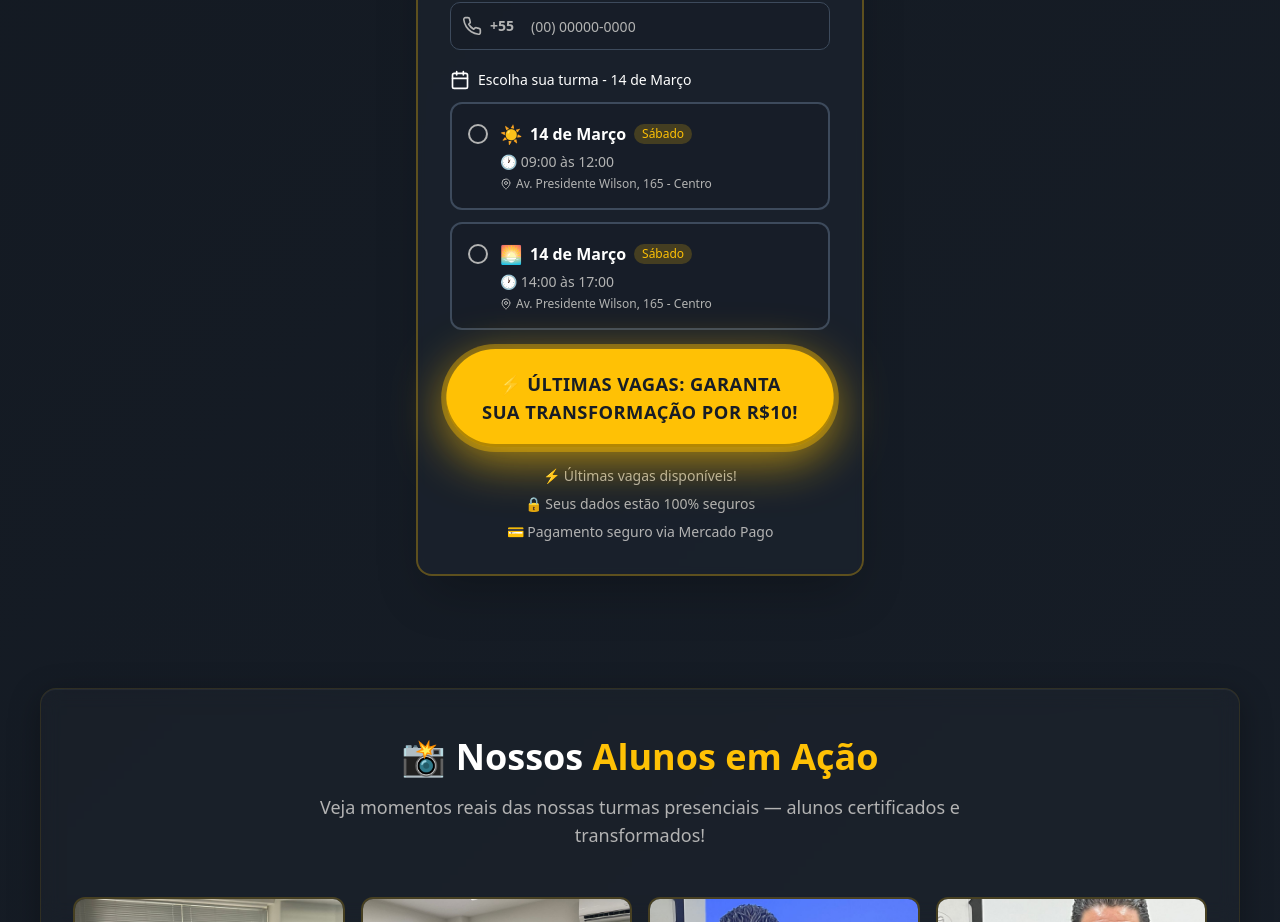
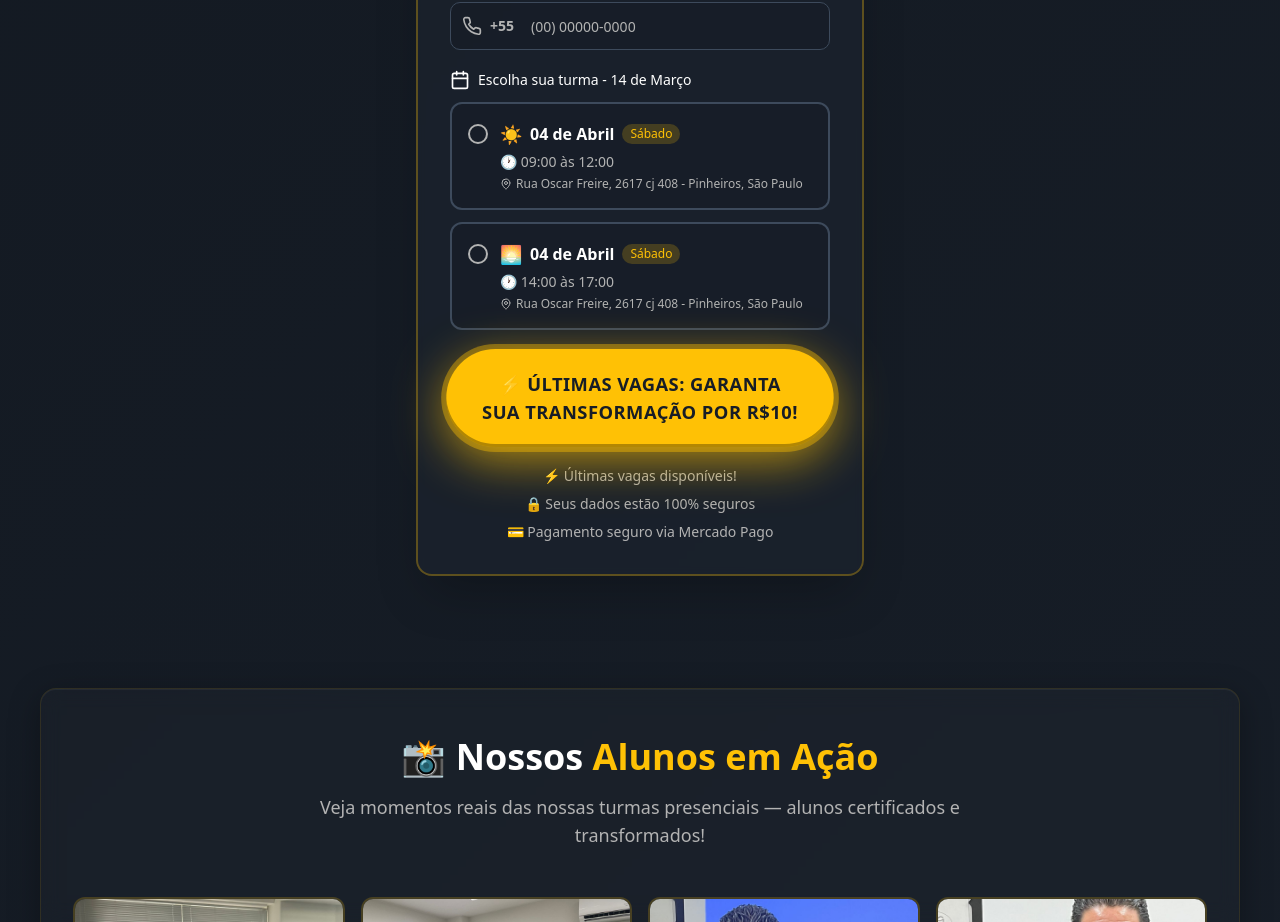
Before and after one commit to pedromurari/idmpelobrasil-13-sp, a React (Vite) app: page / in a window 1280 px wide. Shown: the part 1400-2322 px from the top of the page. Built offline with nearby package versions, Linux system fonts and the light colour scheme; the HTML template or start-up script is replaced by a standard one.

Commit message:
Preceding changes

```diff
--- a/src/components/EnrollmentForm.tsx
+++ b/src/components/EnrollmentForm.tsx
@@ -8,25 +8,25 @@ import { User, Phone, Loader2, Calendar, MapPin } from "lucide-react";
 type TurmaOption = "07mar_manha" | "07mar_tarde" | null;
 
 const TURMA_CONFIG = {
-  "07mar_manha": {
-    label: "14/03 - Manhã",
-    data: "14 de Março",
+  "04abr_manha": {
+    label: "04/04 - Manhã",
+    data: "04 de Abril",
     diaSemana: "Sábado",
     horario: "09:00 às 12:00",
-    endereco: "Av. Presidente Wilson, 165 - Centro",
+    endereco: "Rua Oscar Freire, 2617 cj 408 - Pinheiros, São Paulo",
     enderecoDefinido: true,
-    sheetUrl: "https://script.google.com/macros/s/AKfycbzjfP4vl7CXoV7oztjfulh3s__XN4GLbDvupGL8YfrFxZCsT3JqsiTTYa_4giITjsvCMg/exec",
-    checkoutUrl: "https://checkout.institutodespertamente.shop/VCCL1O8SCNAW"
+    sheetUrl: "https://script.google.com/macros/s/AKfycbwkXhXPn9PqGg1-YbseGjWwtVPFAA97OZPUqTHancxi_etdmU6SY33dGhp-Zp73qxBbsQ/exec",
+    checkoutUrl: "https://chat.whatsapp.com/InAvjWj9VFuA3b3diiy4zc"
   },
-  "07mar_tarde": {
-    label: "14/03 - Tarde",
-    data: "14 de Março",
+  "04abr_tarde": {
+    label: "04/04 - Tarde",
+    data: "04 de Abril",
     diaSemana: "Sábado",
     horario: "14:00 às 17:00",
-    endereco: "Av. Presidente Wilson, 165 - Centro",
+    endereco: "Rua Oscar Freire, 2617 cj 408 - Pinheiros, São Paulo",
     enderecoDefinido: true,
-    sheetUrl: "https://script.google.com/macros/s/AKfycbzUDeaBI0V0-IJvzn0gNR_5rROPZl1hLJQW91tQ9NHcxFAPEngazxKAoAtooIdLezte/exec",
-    checkoutUrl: "https://checkout.institutodespertamente.shop/VCCL1O8SCNAX"
+    sheetUrl: "https://script.google.com/macros/s/AKfycby0LTuCDh0oBGRN_aDe_kQZ9V5rQypa-tSk6_c5flezTVYLivVYVmNTqTky4icSCzpwAg/exec",
+    checkoutUrl: "https://chat.whatsapp.com/ISeMBYm801i3NdsiwR9SNu"
   }
 };
 
```
